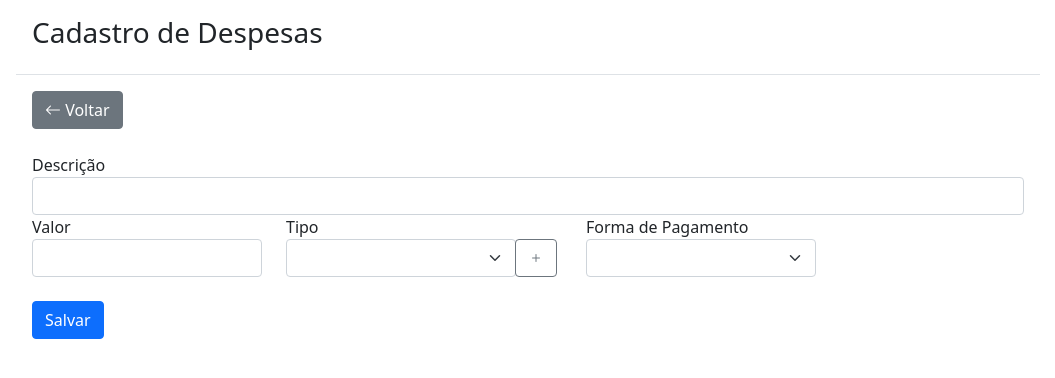
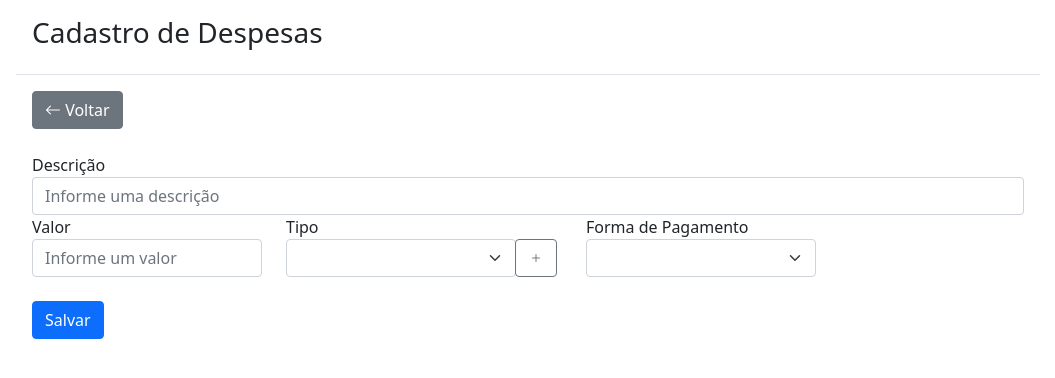
Before and after one commit to davi-system/GSYSTEM, a CakePHP app: the page made by app/View/Despesas/add.ctp in a window 1280 px wide. Shown: the top 378 px of the page, without its empty margins (112-1167 px from the left). Run offline with PHP 8.4 and a stand-in for CakePHP, Linux system fonts and the light colour scheme; the template is opened without the code that fills it, so the values that code supplies are empty; form fields are guessed from the names that the template uses; some libraries are stand-ins or nearby versions.

Commit message:
att de desingner

```diff
--- a/app/View/Despesas/add.ctp
+++ b/app/View/Despesas/add.ctp
@@ -30,7 +30,8 @@
                                     'label' => 'Descrição',
                                     'type' => 'text',
                                     'class' => 'form-control',
-                                    'required'
+                                    'required',
+                                    'placeholder' => 'Informe uma descrição'
                                 ));
                             ?>
                         </div>
@@ -43,7 +44,8 @@
                                     'label' => 'Valor',
                                     'type' => 'number',
                                     'class' => 'form-control',
-                                    'required'
+                                    'required',
+                                    'placeholder' => 'Informe um valor'
                                 ));
                             ?>
                         </div>
@@ -55,7 +57,7 @@
                                         'label' => 'Tipo',
                                         'type' => 'select',
                                         'options' => $tipos,
-                                        'empty' => true,
+                                        'empty' => 'Informe um tipo',
                                         'class' => 'form-select',
                                         'required'
                                     ));
@@ -81,7 +83,7 @@
                                     'label' => 'Forma de Pagamento',
                                     'type' => 'select',
                                     'options' => $formaPagamento,
-                                    'empty' => true,
+                                    'empty' => 'Informe meio de pagamento',
                                     'class' => 'form-select',
                                     'id' => 'formaPagamento',
                                     'onchange' => 'opcaoDePagamento();',
--- a/app/View/Suporte/index.ctp
+++ b/app/View/Suporte/index.ctp
@@ -90,7 +90,7 @@
                                 'title' => '',
                                 'type' => 'button',
                                 'class' => 'btn btn-warning',
-                                'onclick' => "abreModalHistoricoSuporte({$codUsuario['usu']['usu_id']});"
+                                'onclick' => "abreModalHistoricoSuporte({$codUsuario});"
                             ));
                         ?>
                     </div>
```
Also changed, not shown: app/View/Despesas/index.ctp (+5 -2 lines).
